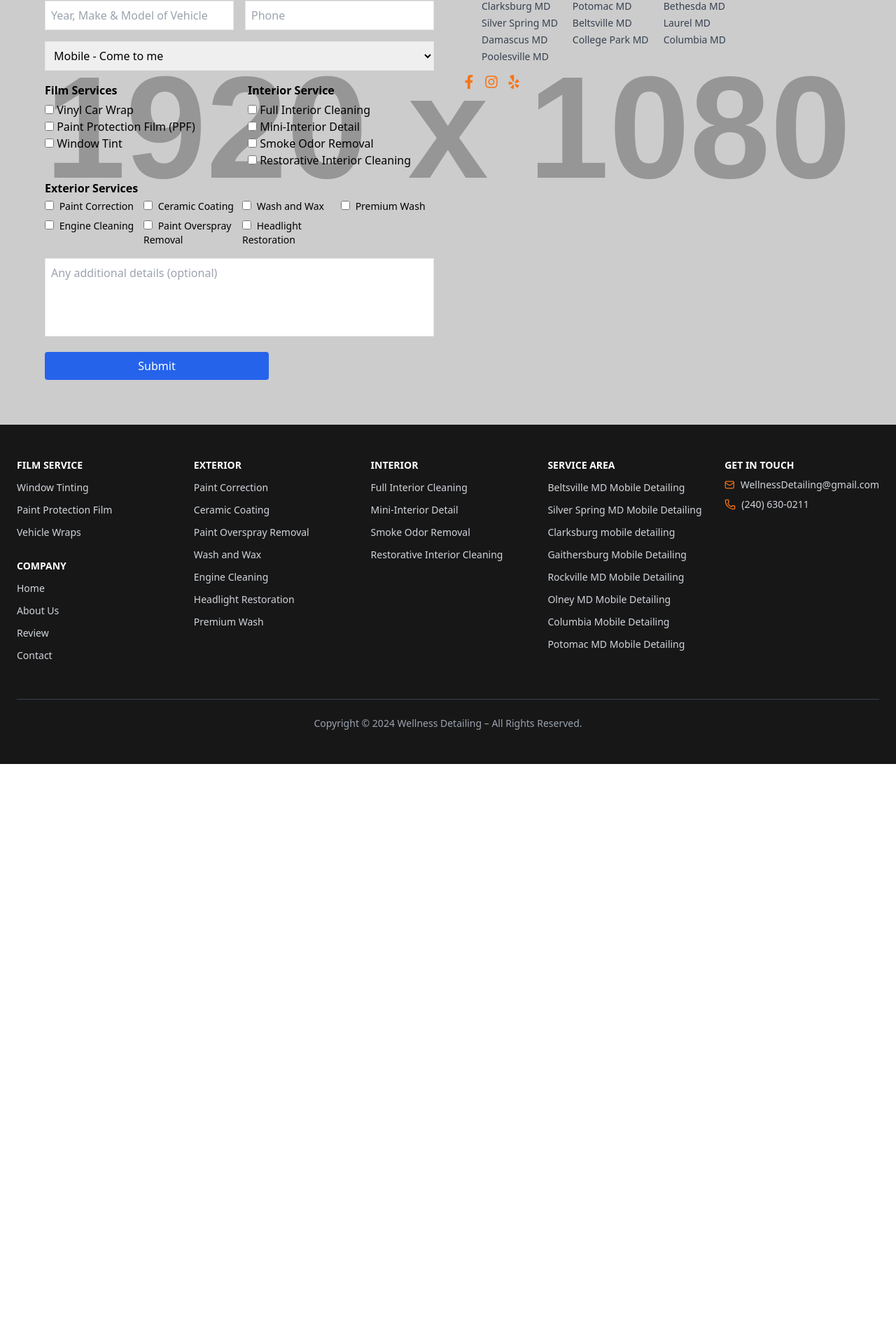
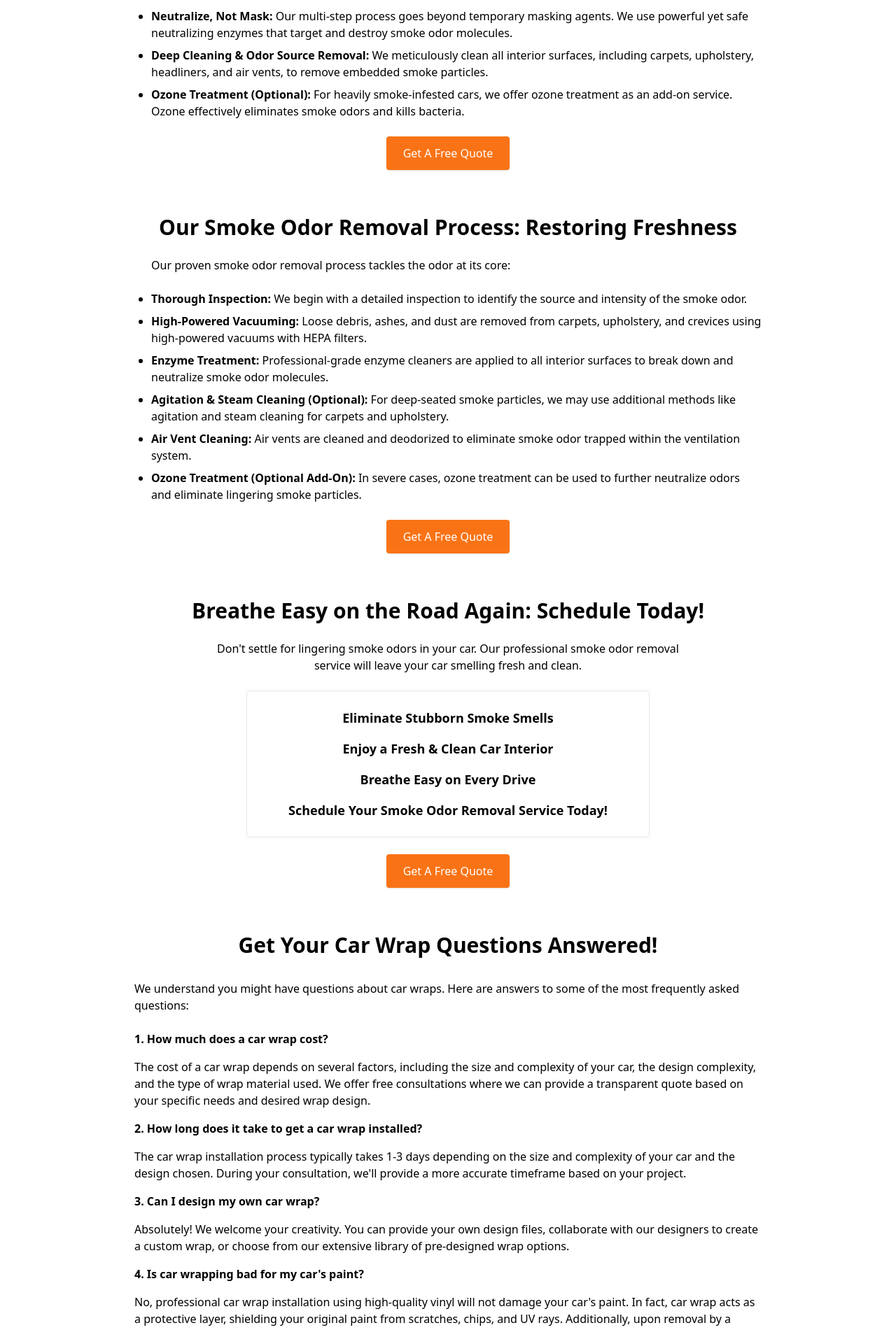
Before and after one commit to RJK3vin/car-wash-frontend, a React (Vite) app: page /smokeodorremoval in a window 1280 px wide. Shown: the part 841-2742 px from the top of the page at 70% size. Before the commit the page ends 1933 px from the top, so only its background shows below. Built offline with nearby package versions, Linux system fonts and the light colour scheme.

Commit message:
finished smoke odor page

```diff
--- a/src/Interior/SmokeOdorRemoval.tsx
+++ b/src/Interior/SmokeOdorRemoval.tsx
@@ -6,8 +6,94 @@ import { Link } from "react-router-dom"
 export default function SmokeOdorRemoval() {
     return (
         <>
-            <ServiceHero header="Eliminate Stubborn Smoke Odors: Breathe Easy with Wellness Detailing" subheader="Has smoke permeated your car's interior? We offer professional smoke odor removal services to eliminate lingering smells and restore a fresh, clean environment." url="https://placehold.co/1920x1080"/>
+            <ServiceHero header="Eliminate Stubborn Smoke Odors: Breathe Easy with Wellness Detailing" subheader="Has smoke permeated your car's interior? We offer professional smoke odor removal services to eliminate lingering smells and restore a fresh, clean environment." url="https://placehold.co/1920x1080" />
+            <div className="px-4 md:px-20 py-16 space-y-16">
+                <Helmet>
+                    <title>Smoke Odor & Wrap Services | Wellness Detailing</title>
+                </Helmet>
 
+                <section className="space-y-6 text-center">
+                    <h1 className="text-3xl font-bold">Don't Mask It, Eliminate It: Effective Smoke Odor Removal</h1>
+                    <p className="text-left mx-auto max-w-4xl">
+                        Stubborn smoke odors from cigarettes, cigars, or even lingering campfire smells can cling to your car's interior for a long time. Air fresheners only mask the problem, not solve it. At Wellness Detailing, we provide professional smoke odor removal services that eliminate the odor at its source, leaving your car smelling fresh and clean.
+                    </p>
+                    <ul className="list-disc text-left mx-auto max-w-4xl pl-6 space-y-2">
+                        <li><strong>Neutralize, Not Mask:</strong> Our multi-step process goes beyond temporary masking agents. We use powerful yet safe neutralizing enzymes that target and destroy smoke odor molecules.</li>
+                        <li><strong>Deep Cleaning & Odor Source Removal:</strong> We meticulously clean all interior surfaces, including carpets, upholstery, headliners, and air vents, to remove embedded smoke particles.</li>
+                        <li><strong>Ozone Treatment (Optional):</strong> For heavily smoke-infested cars, we offer ozone treatment as an add-on service. Ozone effectively eliminates smoke odors and kills bacteria.</li>
+                    </ul>
+                    <Link to="/quote" className="inline-block bg-orange-500 text-white font-medium px-6 py-3 rounded shadow">Get A Free Quote</Link>
+                </section>
+
+                <section className="space-y-6 text-center">
+                    <h2 className="text-3xl font-bold">Our Smoke Odor Removal Process: Restoring Freshness</h2>
+                    <p className="text-left mx-auto max-w-4xl pl-6 space-y-2">Our proven smoke odor removal process tackles the odor at its core:</p>
+                    <ul className="list-disc text-left mx-auto max-w-4xl pl-6 space-y-2">
+                        <li><strong>Thorough Inspection:</strong> We begin with a detailed inspection to identify the source and intensity of the smoke odor.</li>
+                        <li><strong>High-Powered Vacuuming:</strong> Loose debris, ashes, and dust are removed from carpets, upholstery, and crevices using high-powered vacuums with HEPA filters.</li>
+                        <li><strong>Enzyme Treatment:</strong> Professional-grade enzyme cleaners are applied to all interior surfaces to break down and neutralize smoke odor molecules.</li>
+                        <li><strong>Agitation & Steam Cleaning (Optional):</strong> For deep-seated smoke particles, we may use additional methods like agitation and steam cleaning for carpets and upholstery.</li>
+                        <li><strong>Air Vent Cleaning:</strong> Air vents are cleaned and deodorized to eliminate smoke odor trapped within the ventilation system.</li>
+                        <li><strong>Ozone Treatment (Optional Add-On):</strong> In severe cases, ozone treatment can be used to further neutralize odors and eliminate lingering smoke particles.</li>
+                    </ul>
+                    <Link to="/quote" className="inline-block bg-orange-500 text-white font-medium px-6 py-3 rounded shadow">Get A Free Quote</Link>
+                </section>
+
+                <section className="space-y-6 text-center">
+                    <h2 className="text-3xl font-bold">Breathe Easy on the Road Again: Schedule Today!</h2>
+                    <p className="mx-auto max-w-2xl">Don't settle for lingering smoke odors in your car. Our professional smoke odor removal service will leave your car smelling fresh and clean.</p>
+                    <div className="mx-auto max-w-xl font-bold text-lg">
+                        <div className="border rounded p-6 space-y-4">
+                            <div>Eliminate Stubborn Smoke Smells</div>
+                            <div>Enjoy a Fresh & Clean Car Interior</div>
+                            <div>Breathe Easy on Every Drive</div>
+                            <div>Schedule Your Smoke Odor Removal Service Today!</div>
+                        </div>
+                    </div>
+                    <Link to="/quote" className="inline-block bg-orange-500 text-white font-medium px-6 py-3 rounded shadow">Get A Free Quote</Link>
+                </section>
+
+                <section className="space-y-8 text-center">
+                    <h2 className="text-3xl font-bold">Get Your Car Wrap Questions Answered!</h2>
+
+                    <div className="text-left max-w-4xl mx-auto space-y-6 text-base">
+                        <p>We understand you might have questions about car wraps. Here are answers to some of the most frequently asked questions:</p>
+                        <div className="space-y-4">
+                            <p className="mb-1"><strong>1. How much does a car wrap cost?</strong></p>
+                            <p className="mb-5">The cost of a car wrap depends on several factors, including the size and complexity of your car, the design complexity, and the type of wrap material used. We offer free consultations where we can provide a transparent quote based on your specific needs and desired wrap design.</p>
+                            <p className="mb-1"><strong>2. How long does it take to get a car wrap installed?</strong><br /></p>
+                            <p className="mb-5">The car wrap installation process typically takes 1-3 days depending on the size and complexity of your car and the design chosen. During your consultation, we'll provide a more accurate timeframe based on your project.</p>
+                            <p className="mb-1"><strong>3. Can I design my own car wrap?</strong><br /></p>
+                            <p className="mb-5">Absolutely! We welcome your creativity. You can provide your own design files, collaborate with our designers to create a custom wrap, or choose from our extensive library of pre-designed wrap options.</p>
+                            <p className="mb-1"><strong>4. Is car wrapping bad for my car's paint?</strong><br /></p>
+                            <p className="mb-5">No, professional car wrap installation using high-quality vinyl will not damage your car's paint. In fact, car wrap acts as a protective layer, shielding your original paint from scratches, chips, and UV rays. Additionally, upon removal by a professional, the vinyl peels off cleanly without affecting the paint underneath.</p>
+                            <p className="mb-1"><strong>5. How long does a car wrap last?</strong><br /></p>
+                            <p className="mb-5">High-quality car wraps, properly cared for, can last anywhere from 5 to 7 years. Factors affecting longevity include the quality of the vinyl, exposure to sunlight and weather, and proper maintenance practices.</p>
+                            <p className="mb-1"><strong>6. How do I care for my car wrap?</strong><br /></p>
+                            <p className="mb-5">We'll provide detailed aftercare instructions to ensure the longevity of your car wrap. Generally, hand washing with mild soap and water is recommended. Avoid using harsh chemicals or automated car washes.</p>
+                            <p className="font-bold text-center">Ready to unleash your creativity and transform your car? Schedule a Free Car Wrap Design Consultation with Wellness Detailing today!</p>
+                        </div>
+                    </div>
+
+                    <Link
+                        to="/quote"
+                        className="inline-block bg-orange-500 text-white font-medium px-6 py-3 rounded shadow"
+                    >
+                        Get A Free Quote
+                    </Link>
+                </section>
+
+
+                <section className="space-y-6 text-center">
+                    <h2 className="text-3xl font-bold">Car Wrap Gallery</h2>
+                    <div className="grid grid-cols-1 sm:grid-cols-2 md:grid-cols-3 gap-4 max-w-6xl mx-auto">
+                        <img src="/placeholder1.jpg" alt="Wrap 1" className="w-full h-64 object-cover border" />
+                        <img src="/placeholder2.jpg" alt="Wrap 2" className="w-full h-64 object-cover border" />
+                        <img src="/placeholder3.jpg" alt="Wrap 3" className="w-full h-64 object-cover border" />
+                    </div>
+                    <Link to="/quote" className="inline-block bg-orange-500 text-white font-medium px-6 py-3 rounded shadow">Get A Free Quote</Link>
+                </section>
+            </div>
             <QuoteForm />
         </>
     )
```
